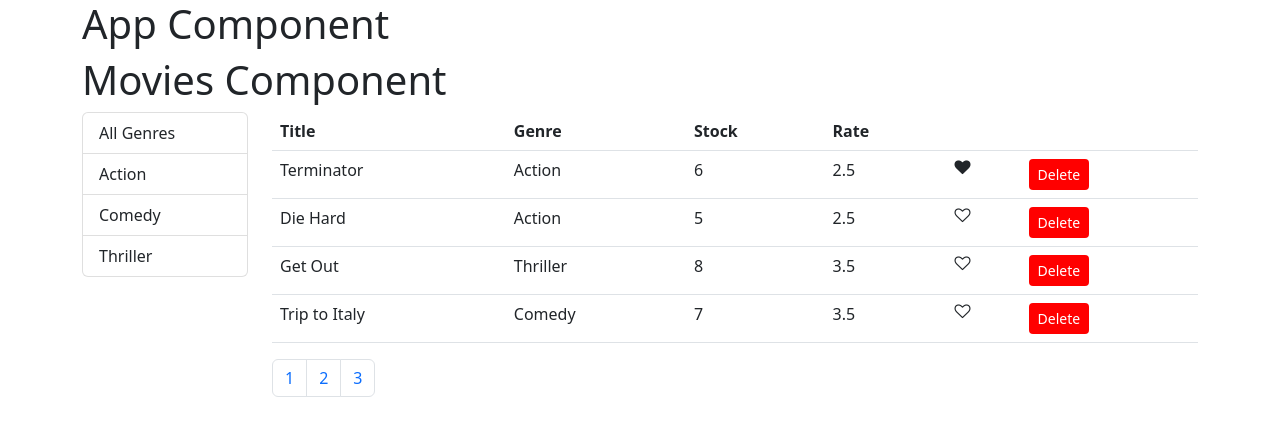
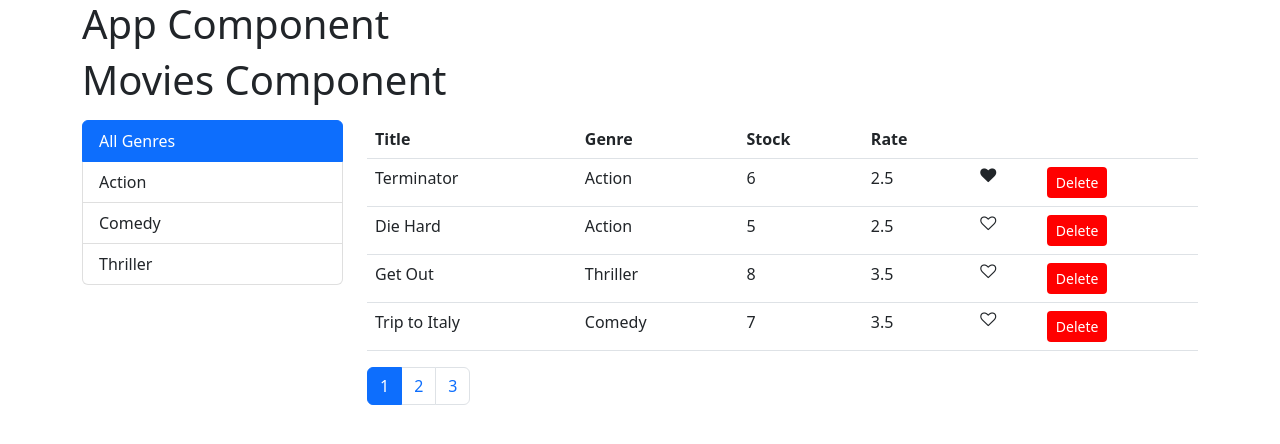
Before and after one commit to dnsamw/react-video-renting-app, a React (Create React App) app: page /movies/1 in a window 1280 px wide. Shown: the top 444 px of the page. Built offline with nearby package versions, Linux system fonts and the light colour scheme.

Commit message:
1 file modified, 5 added - refactor

```diff
--- a/src/components/MoviesTable.jsx
+++ b/src/components/MoviesTable.jsx
@@ -1,6 +1,10 @@
 import React, { Component } from 'react';
 import { getMovies } from '../services/fakeMovieService';
 import { getGenres } from '../services/fakeGenreService';
+
+import Table from './common/Table';
+import Paginate from './common/Paginate';
+import ListGroup from './common/ListGroup';
 
 import getPagination from '../utils/paginate';
 
@@ -39,6 +43,7 @@ class MoviesTable extends Component {
   render() {
     const { movies, genres, pageSize, startPageIndex, selectedGenre } =
       this.state;
+
     const filtered = movies.filter((movie) =>
       selectedGenre ? movie.genre._id === selectedGenre._id : movies
     );
@@ -47,87 +52,26 @@ class MoviesTable extends Component {
 
     return (
       <>
-        <div className="row mt-2">
-          <div className="col-2">
-            <ul className="list-group">
-              <li
-                onClick={() => this.handleSelectGenre(null)}
-                className="list-group-item clickable"
-              >
-                All Genres
-              </li>
-              {genres.map((genre) => (
-                <li
-                  onClick={() => this.handleSelectGenre(genre)}
-                  key={genre._id}
-                  className="list-group-item clickable"
-                >
-                  {genre.name}
-                </li>
-              ))}
-            </ul>
+        <div className="row mt-3">
+          <div className="col-3">
+            <ListGroup
+              listItems={genres}
+              slectedItem={selectedGenre}
+              onSelectListItem={this.handleSelectGenre}
+            />
           </div>
           <div className="col">
-            <table className="table">
-              <thead>
-                <tr>
-                  <th scope="col">Title</th>
-                  <th scope="col">Genre</th>
-                  <th scope="col">Stock</th>
-                  <th scope="col">Rate</th>
-                  <th></th>
-                  <th></th>
-                </tr>
-              </thead>
-              <tbody>
-                {pagination.map((movie) => (
-                  <tr key={movie._id}>
-                    <td>{movie.title}</td>
-                    <td>{movie.genre.name}</td>
-                    <td>{movie.numberInStock}</td>
-                    <td>{movie.dailyRentalRate}</td>
-                    <td>
-                      <i
-                        className={
-                          movie.liked
-                            ? 'fa fa-heart clickable'
-                            : 'fa fa-heart-o clickable'
-                        }
-                        aria-hidden="true"
-                        onClick={() => this.handleLike(movie)}
-                      ></i>
-                    </td>
-                    <td>
-                      <button
-                        onClick={() => this.handleDelete(movie)}
-                        style={{ backgroundColor: 'red', color: 'white' }}
-                        type="button"
-                        className="btn btn-sm"
-                      >
-                        Delete
-                      </button>
-                    </td>
-                  </tr>
-                ))}
-              </tbody>
-            </table>
-            <>
-              <nav aria-label="Page navigation example">
-                <ul className="pagination">
-                  {Array(Math.ceil(filtered.length / 4))
-                    .fill('')
-                    .map((_, index) => (
-                      <li
-                        onClick={() => this.handlePagination(index)}
-                        key={index}
-                        className="page-item"
-                      >
-                        <span className="page-link clickable">{1 + index}</span>
-                      </li>
-                    ))}
-                </ul>
-              </nav>
-            </>
+            <Table
+              data={pagination}
+              onLike={this.handleLike}
+              onDelete={this.handleDelete}
+            />
+            <Paginate
+              pages={filtered}
+              onPaginate={this.handlePagination}
+              startPageIndex={startPageIndex}
+              pageSize={pageSize}
+            />
           </div>
         </div>
       </>
--- /dev/null
+++ b/src/components/common/ListGroup.jsx
@@ -0,0 +1,37 @@
+import React from 'react';
+
+// onSelectListItem - Function
+// slectedItem - Object
+// listItems - Arrray of Objects
+
+function ListGroup({ listItems, slectedItem, onSelectListItem }) {
+  return (
+    <ul className="list-group">
+      <li
+        onClick={() => onSelectListItem(null)}
+        className={
+          slectedItem === null
+            ? 'list-group-item clickable active'
+            : 'list-group-item clickable'
+        }
+      >
+        All Genres
+      </li>
+      {listItems.map((listItem) => (
+        <li
+          onClick={() => onSelectListItem(listItem)}
+          key={listItem._id}
+          className={
+            slectedItem?._id === listItem._id
+              ? 'list-group-item clickable active'
+              : 'list-group-item clickable'
+          }
+        >
+          {listItem.name}
+        </li>
+      ))}
+    </ul>
+  );
+}
+
+export default ListGroup;
--- /dev/null
+++ b/src/components/common/Paginate.jsx
@@ -0,0 +1,39 @@
+import React from 'react';
+
+// pages - Array
+// onPaginate - Function
+// startPageIndex - Number
+// pageSize - Number
+
+function Paginate({ pages, onPaginate, startPageIndex, pageSize }) {
+  const pagesArr = [...pages];
+  return (
+    <>
+      <nav aria-label="Page navigation example">
+        <ul className="pagination">
+          {Array(Math.ceil(pagesArr.length / 4))
+            .fill('')
+            .map((_, index) => (
+              <li
+                onClick={() => onPaginate(index)}
+                key={index}
+                className="page-item"
+              >
+                <span
+                  className={
+                    startPageIndex / pageSize === index
+                      ? 'page-link clickable active'
+                      : 'page-link clickable'
+                  }
+                >
+                  {1 + index}
+                </span>
+              </li>
+            ))}
+        </ul>
+      </nav>
+    </>
+  );
+}
+
+export default Paginate;
--- /dev/null
+++ b/src/components/common/Table.jsx
@@ -0,0 +1,55 @@
+import React from 'react';
+
+//data - Array
+//onLike - Function
+//onDelete - Function
+
+function Table({ data, onLike, onDelete }) {
+  return (
+    <table className="table">
+      <thead>
+        <tr>
+          <th scope="col">Title</th>
+          <th scope="col">Genre</th>
+          <th scope="col">Stock</th>
+          <th scope="col">Rate</th>
+          <th></th>
+          <th></th>
+        </tr>
+      </thead>
+      <tbody>
+        {data.map((movie) => (
+          <tr key={movie._id}>
+            <td>{movie.title}</td>
+            <td>{movie.genre.name}</td>
+            <td>{movie.numberInStock}</td>
+            <td>{movie.dailyRentalRate}</td>
+            <td>
+              <i
+                className={
+                  movie.liked
+                    ? 'fa fa-heart clickable'
+                    : 'fa fa-heart-o clickable'
+                }
+                aria-hidden="true"
+                onClick={() => onLike(movie)}
+              ></i>
+            </td>
+            <td>
+              <button
+                onClick={() => onDelete(movie)}
+                style={{ backgroundColor: 'red', color: 'white' }}
+                type="button"
+                className="btn btn-sm"
+              >
+                Delete
+              </button>
+            </td>
+          </tr>
+        ))}
+      </tbody>
+    </table>
+  );
+}
+
+export default Table;
```
Also changed, not shown: src/components/common/TableBody.jsx (added, +7 -0 lines), src/components/common/TableHeader.jsx (added, +7 -0 lines).
